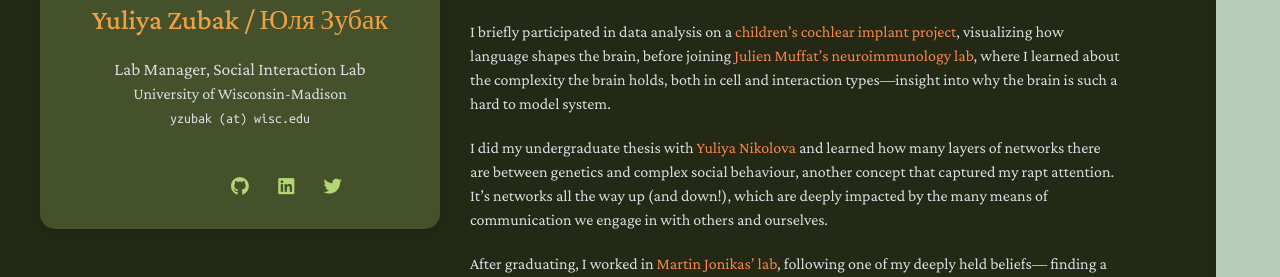
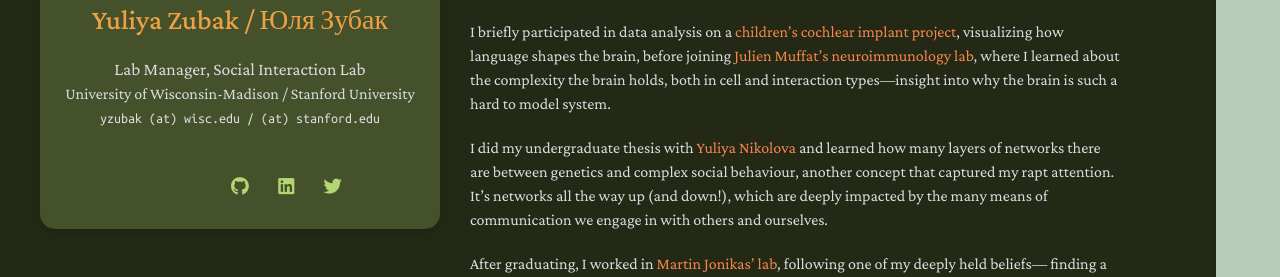
Before and after one commit to zubyul/zubyul.github.io, a Jekyll site: the page built from page2.md, in a window 1280 px wide. Shown: the part 501-778 px from the top of the page. Built offline with Jekyll 4.4.1, drawn with Linux system fonts in a browser that asks for light colours; nearby versions of some CDN libraries; a style sheet for code colours, icons or effects is not loaded; our own code applies the rules of GitHub Pages for plain Markdown files.

```diff
--- a/_config.yml
+++ b/_config.yml
@@ -1,8 +1,8 @@
 # Basic Information
 title: Yuliya Zubak / Юля Зубак
 position: Lab Manager, Social Interaction Lab
-affiliation: University of Wisconsin-Madison
-email: yzubak (at) wisc.edu
+affiliation: University of Wisconsin-Madison / Stanford University
+email: yzubak (at) wisc.edu / (at) stanford.edu
 
 # Search Engine Optimization (SEO)
 # The following information is used to improve the website traffic from search engines, e.g., Google.
@@ -16,7 +16,7 @@ google_scholar: https://scholar.google.com/citations?user=nLaI3iIAAAAJ&hl=en&oi=
 cv_link: assets/files/curriculum_vitae.pdf
 github_link: https://github.com/zubyul
 linkedin: https://www.linkedin.com/in/yuliya-zubak/
-twitter: https://twitter.com/
+twitter: https://x.com/zubyul
 
 # Images (e.g., your profile picture and your website's favicon)
 # "favicon" and "favicon_dark" are used for the light and dark modes, respectively.
@@ -27,7 +27,7 @@ header: ./assets/img/frame.png
 
 # Footnote
 # You may use the option to disable the footnote, "Powered by Jekyll and Minimal Light theme."
-enable_footnote: true
+enable_footnote: false
 
 # Auto Dark Mode
 # You may use the option to disable the automatic dark theme
@@ -39,7 +39,7 @@ font: "Serif" # or "Sans Serif"
 
 # Google Analytics ID
 # Please remove this if you don't use Google Analytics
-google_analytics: UA-111540567-4
+#google_analytics: UA-111540567-4
 
 
 # The following files will be removed from the generated website.
--- a/_layouts/homepage.html
+++ b/_layouts/homepage.html
@@ -1,7 +1,7 @@
 <!DOCTYPE html>
 <html lang="en-US">
 <head>
-  <title>Yulya Zubak / Юля Зубак | University of Wisconsin-Madison</title>
+  <title>Yuliya Zubak</title>
   <meta charset="UTF-8">
   <meta http-equiv="X-UA-Compatible" content="IE=edge">
   <meta name="viewport" content="width=device-width, initial-scale=1">
--- a/_layouts/page2.html
+++ b/_layouts/page2.html
@@ -1,7 +1,7 @@
 <!DOCTYPE html>
 <html lang="{{ site.lang | default: "en-US" }}">
   <head>
-    <title>{{ site.title }} | {{site.affiliation}}</title>
+    <title>Yuliya Zubak</title>
 
     <meta charset="UTF-8">
     <meta http-equiv="X-UA-Compatible" content="IE=edge">
--- a/_layouts/page2_artistic.html
+++ b/_layouts/page2_artistic.html
@@ -1,7 +1,7 @@
 <!DOCTYPE html>
 <html lang="{{ site.lang | default: "en-US" }}">
   <head>
-    <title>{{ site.title }} | {{site.affiliation}}</title>
+    <title>Yuliya Zubak</title>
 
     <meta charset="UTF-8">
     <meta http-equiv="X-UA-Compatible" content="IE=edge">
```
